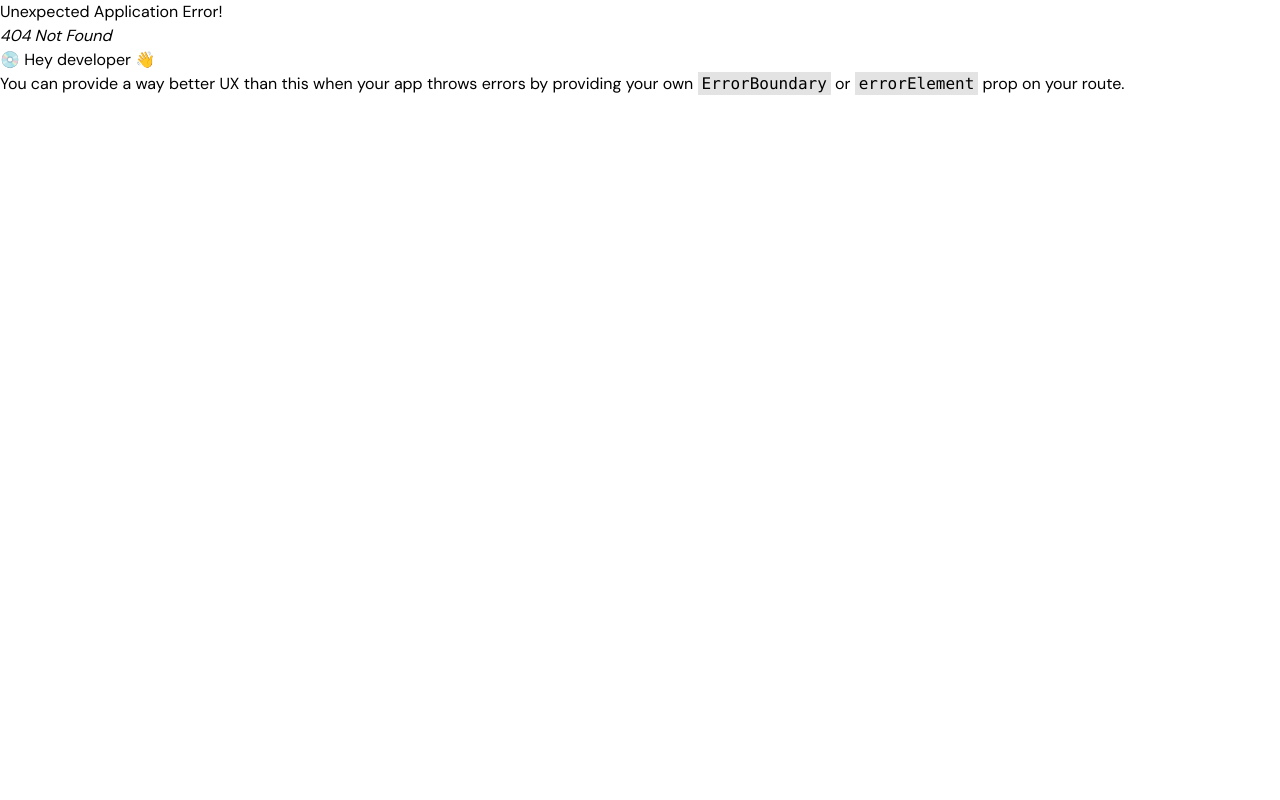
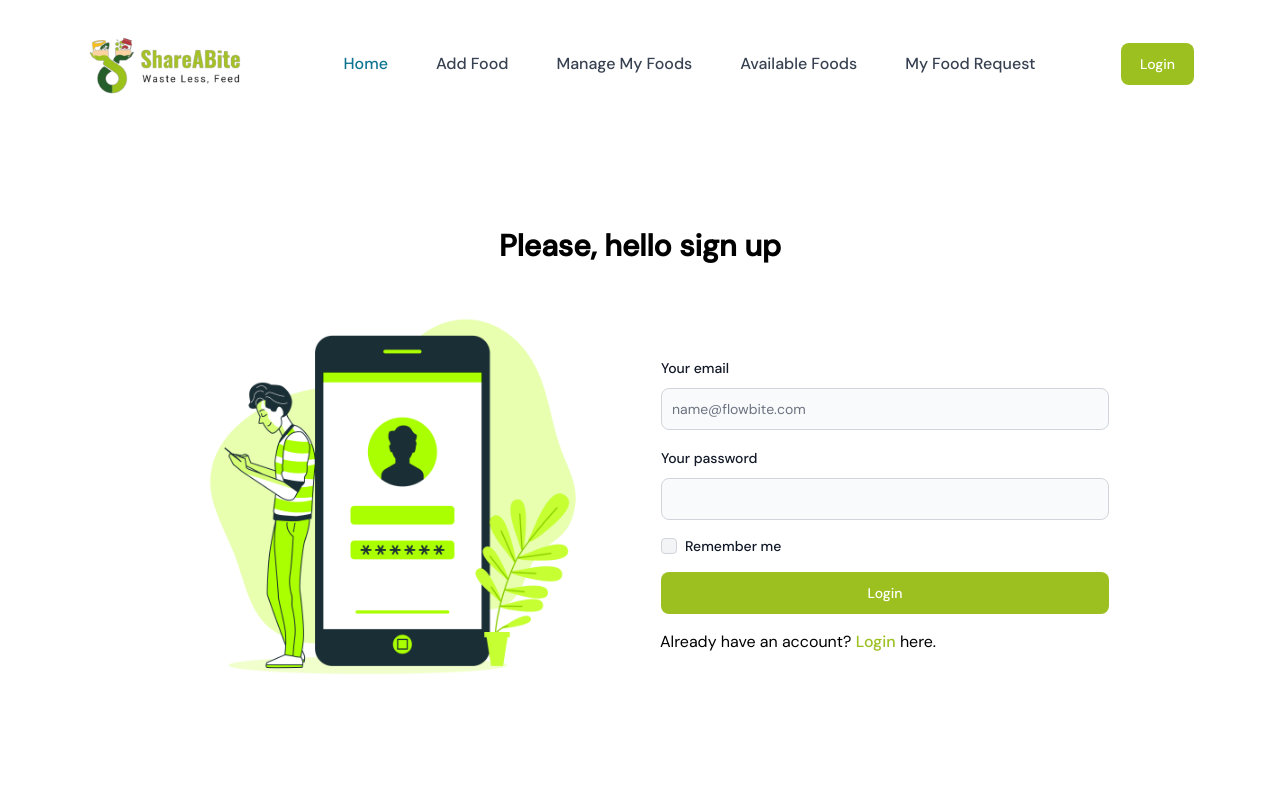
Before and after one commit to junayednoman/shareABite-client-side, a React (Vite) app: page /sign-up in a window 1280 px wide. Before the commit this address had no page. Shown: the top 800 px of the page. Built offline with nearby package versions, Linux system fonts and the light colour scheme.

Commit message:
login signup page design done and context provider setup done

```diff
--- a/package.json
+++ b/package.json
@@ -10,10 +10,12 @@
     "preview": "vite preview"
   },
   "dependencies": {
+    "firebase": "^10.5.2",
     "flowbite": "^2.0.0",
     "flowbite-react": "^0.6.4",
     "localforage": "^1.10.0",
     "match-sorter": "^6.3.1",
+    "prop-types": "^15.8.1",
     "react": "^18.2.0",
     "react-dom": "^18.2.0",
     "react-helmet-async": "^1.3.0",
--- /dev/null
+++ b/src/auth provider/AuthProvider.jsx
@@ -0,0 +1,20 @@
+import { createContext } from "react";
+import PropTypes from 'prop-types';
+
+export const AuthContext = createContext(null);
+const AuthProvider = ({ children }) => {
+
+    const hello = 'hello';
+    const authInfo = { hello };
+    return (
+        <AuthContext.Provider value={authInfo}>
+            {children}
+        </AuthContext.Provider>
+    );
+};
+
+AuthProvider.propTypes = {
+    children: PropTypes.node
+}
+
+export default AuthProvider;
--- /dev/null
+++ b/src/firebase/firebase.config.js
@@ -0,0 +1,17 @@
+// Import the functions you need from the SDKs you need
+import { initializeApp } from "firebase/app";
+// TODO: Add SDKs for Firebase products that you want to use
+// https://firebase.google.com/docs/web/setup#available-libraries
+
+// Your web app's Firebase configuration
+const firebaseConfig = {
+    apiKey: "AIzaSyChpcH581ULvO1EsFI0IhwkxlvCzK2Wzac",
+    authDomain: "shareabit-3aa8b.firebaseapp.com",
+    projectId: "shareabit-3aa8b",
+    storageBucket: "shareabit-3aa8b.appspot.com",
+    messagingSenderId: "50041551319",
+    appId: "1:50041551319:web:0d1cc8fea042a231067392"
+};
+
+// Initialize Firebase
+export const app = initializeApp(firebaseConfig);
--- a/src/pages/login/Login.jsx
+++ b/src/pages/login/Login.jsx
@@ -1,6 +1,7 @@
 import { Button, Checkbox, Label, TextInput } from 'flowbite-react';
 import { Helmet } from 'react-helmet-async';
 import login from '../../assets/login.jpg'
+import { Link } from 'react-router-dom';
 
 const Login = () => {
     return (
@@ -10,12 +11,14 @@ const Login = () => {
                     <title>Login | ShareABite - Waste Less, Feed</title>
                 </Helmet>
 
-                <div className='grid grid-cols-2 gap-10 items-center'>
+                <h3 className='text-center font-semibold text-lg md:text-3xl mb-1 md:mb-4'>Please, login</h3>
+
+                <div className='grid grid-cols-1 md:grid-cols-2 gap-10 items-center'>
                     <div>
                         <img src={login} alt="" />
                     </div>
                     <div>
-                        <form className="flex max-w-md flex-col gap-4">
+                        <form className="flex mx-auto max-w-md flex-col gap-4">
                             <div>
                                 <div className="mb-2 block">
                                     <Label htmlFor="email1" value="Your email" />
@@ -34,6 +37,7 @@ const Login = () => {
                             </div>
                             <Button className='bg-[#9CC020]'><input className='' type="submit" value={'Login'} /></Button>
                         </form>
+                        <p className='mt-4'>Do not have an account?<Link to='/sign-up' className='font-medium text-[#9CC020]'> Sign up</Link > here.</p>
                     </div>
                 </div>
             </div>
--- a/src/pages/signup/SignUp.jsx
+++ b/src/pages/signup/SignUp.jsx
@@ -1,12 +1,49 @@
 import { Helmet } from "react-helmet-async";
+import login from '../../assets/login.jpg'
+import { Button, Checkbox, Label, TextInput } from "flowbite-react";
+import { Link } from "react-router-dom";
+import { useContext } from "react";
+import { AuthContext } from "../../auth provider/AuthProvider";
+const SignUp = () => {
+    const { hello } = useContext(AuthContext)
 
-const SignUp = () => {
     return (
-        <div>
-            <Helmet>
-                <title>Sign Up | ShareABite - Waste Less, Feed</title>
-            </Helmet>
-            <h2>Sign Up</h2>
+        <div className='wrapper'>
+            <div className="spacer">
+                <Helmet>
+                    <title>Sign Up | ShareABite - Waste Less, Feed</title>
+                </Helmet>
+
+                <h3 className='text-center font-semibold text-lg md:text-3xl mb-1 md:mb-4'>Please, {hello} sign up</h3>
+
+                <div className='grid grid-cols-1 md:grid-cols-2 gap-10 items-center'>
+                    <div>
+                        <img src={login} alt="" />
+                    </div>
+                    <div>
+                        <form className="flex mx-auto max-w-md flex-col gap-4">
+                            <div>
+                                <div className="mb-2 block">
+                                    <Label htmlFor="email1" value="Your email" />
+                                </div>
+                                <TextInput id="email1" type="email" placeholder="name@flowbite.com" required />
+                            </div>
+                            <div>
+                                <div className="mb-2 block">
+                                    <Label htmlFor="password1" value="Your password" />
+                                </div>
+                                <TextInput id="password1" type="password" required />
+                            </div>
+                            <div className="flex items-center gap-2">
+                                <Checkbox id="remember" />
+                                <Label htmlFor="remember">Remember me</Label>
+                            </div>
+                            <Button className='bg-[#9CC020]'><input className='' type="submit" value={'Login'} /></Button>
+                        </form>
+                        <p className='mt-4'>Already have an account? <Link to='/login' className='font-medium text-[#9CC020]'>Login</Link > here.</p>
+                    </div>
+                </div>
+            </div>
         </div>
     );
 };
```
Also changed, not shown: src/main.jsx (+9 -1 lines), 1 other file (tests, documents, lock files or other folders).
